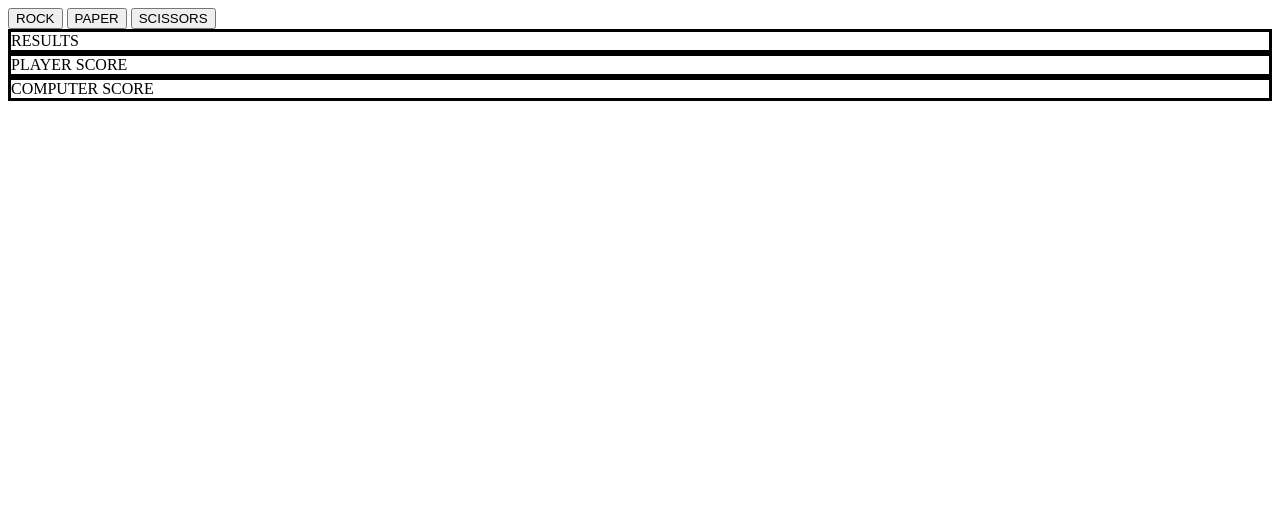
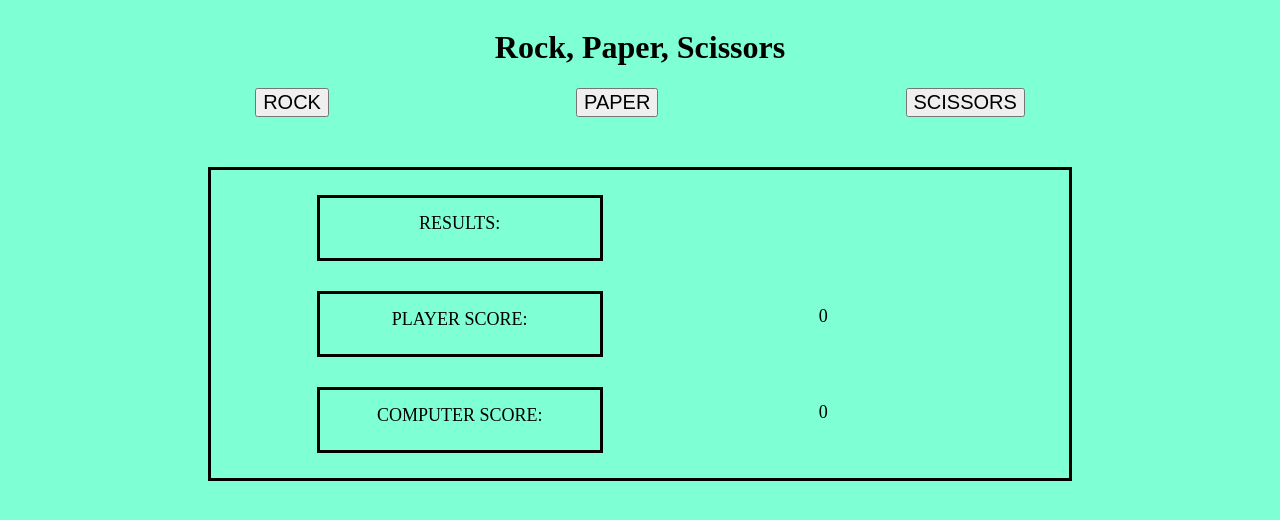
Before and after one commit to jtspringer03/rock-paper-scissors, a plain HTML site: page index.html in a window 1280 px wide. Drawn offline with Linux system fonts and the light colour scheme.

Commit message:
complete html

```diff
--- a/index.html
+++ b/index.html
@@ -5,14 +5,33 @@
     <meta http-equiv="X-UA-Compatible" content="IE=edge" />
     <meta name="viewport" content="width=device-width, initial-scale=1.0" />
     <title>Rock Paper Scissors</title>
+    <link rel="stylesheet" href="style.css" />
     <script src="script.js" defer></script>
   </head>
   <body>
-    <button class="button" id="button-rock">ROCK</button>
-    <button class="button" id="button-paper">PAPER</button>
-    <button class="button" id="button-scissors">SCISSORS</button>
-    <div class="result" id="results1">RESULTS</div>
-    <div class="result" id="player-score">PLAYER SCORE</div>
-    <div class="result" id="computer-score">COMPUTER SCORE</div>
+    <div class="container-full">
+      <div class="container-title">
+        <h1>Rock, Paper, Scissors</h1>
+      </div>
+      <div class="container-btns">
+        <button class="button" id="button-rock">ROCK</button>
+        <button class="button" id="button-paper">PAPER</button>
+        <button class="button" id="button-scissors">SCISSORS</button>
+      </div>
+      <div class="container-mid">
+        <div class="container-results">
+          <div class="result" id="results1">RESULTS:</div>
+          <div class="result" id="score-holder"></div>
+        </div>
+        <div class="container-player-score">
+          <div class="result" id="player-score">PLAYER SCORE:</div>
+          <div class="result" id="score-holder-player">0</div>
+        </div>
+        <div class="container-computer-score">
+          <div class="result" id="computer-score">COMPUTER SCORE:</div>
+          <div class="result" id="score-holder-computer">0</div>
+        </div>
+      </div>
+    </div>
   </body>
 </html>
```
